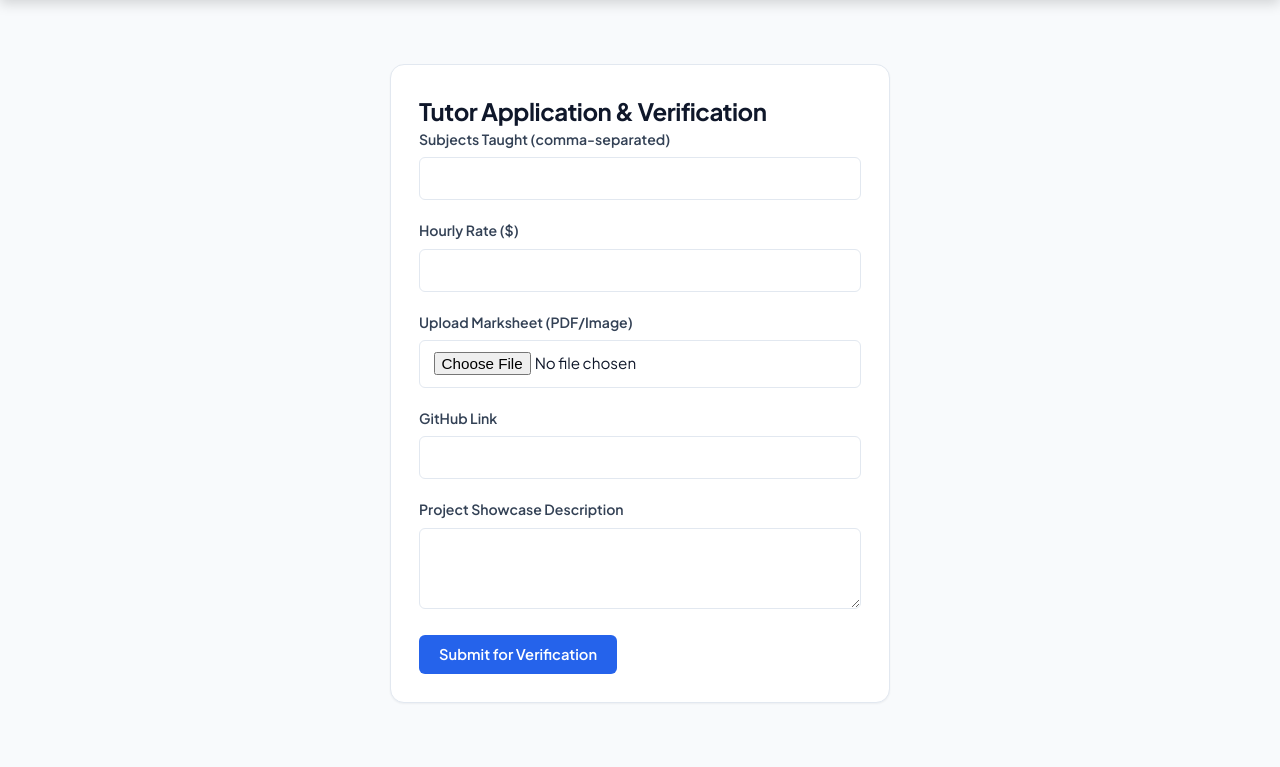
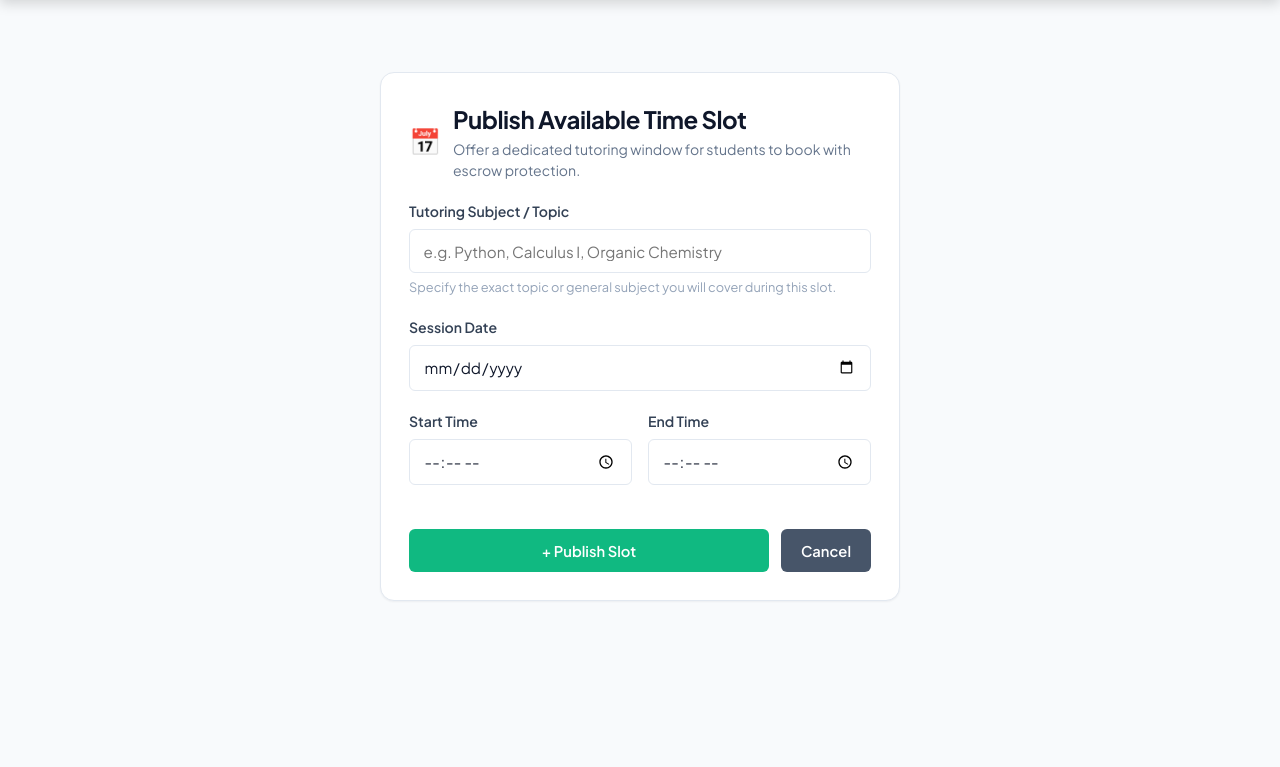
Before and after one commit to rdnk2004/peertopeer, a Django app: page /add-slot/ in a window 1280 px wide. Shown: the part 61-828 px from the top of the page. After the commit the page ends 662 px from the top, so only its background shows below. Run offline with Django 5.2, Linux system fonts and the light colour scheme; the visitor is signed in with stand-in values (Sample User, id 1).

Commit message:
fix(templates): correct add_slot form inputs and validation attributes

```diff
--- a/peertutor/core/templates/add_slot.html
+++ b/peertutor/core/templates/add_slot.html
@@ -1,30 +1,54 @@
 {% extends 'base.html' %}
 {% block content %}
-<div class="card" style="max-width: 500px; margin: 2rem auto;">
-    <h2>Tutor Application & Verification</h2>
-    <form method="POST" enctype="multipart/form-data">
+<div class="card" style="max-width: 520px; margin: 2.5rem auto;">
+    <div style="display: flex; align-items: center; gap: 0.75rem; margin-bottom: 1.25rem;">
+        <div style="font-size: 1.6rem;">📅</div>
+        <div>
+            <h2>Publish Available Time Slot</h2>
+            <p style="color: var(--text-muted); font-size: 0.88rem; margin-top: 0.15rem;">
+                Offer a dedicated tutoring window for students to book with escrow protection.
+            </p>
+        </div>
+    </div>
+
+    <form method="POST">
         {% csrf_token %}
         <div class="form-group">
-            <label>Subjects Taught (comma-separated)</label>
-            <input type="text" name="subjects" required>
+            <label for="id_subject">Tutoring Subject / Topic</label>
+            <input type="text" id="id_subject" name="subject" list="subject_suggestions" placeholder="e.g. Python, Calculus I, Organic Chemistry" required>
+            <datalist id="subject_suggestions">
+                <option value="Python Programming">
+                <option value="Data Structures & Algorithms">
+                <option value="Calculus I & II">
+                <option value="Linear Algebra">
+                <option value="Web Development (HTML/CSS/JS)">
+                <option value="Physics: Mechanics">
+            </datalist>
+            <small style="color: var(--text-subtle); font-size: 0.8rem; display: block; margin-top: 0.3rem;">
+                Specify the exact topic or general subject you will cover during this slot.
+            </small>
         </div>
+
         <div class="form-group">
-            <label>Hourly Rate ($)</label>
-            <input type="number" step="0.01" name="hourly_rate" required>
+            <label for="id_date">Session Date</label>
+            <input type="date" id="id_date" name="date" required>
         </div>
-        <div class="form-group">
-            <label>Upload Marksheet (PDF/Image)</label>
-            <input type="file" name="marksheet" required>
+
+        <div style="display: flex; gap: 1rem;">
+            <div class="form-group" style="flex: 1;">
+                <label for="id_start_time">Start Time</label>
+                <input type="time" id="id_start_time" name="start_time" required>
+            </div>
+            <div class="form-group" style="flex: 1;">
+                <label for="id_end_time">End Time</label>
+                <input type="time" id="id_end_time" name="end_time" required>
+            </div>
         </div>
-        <div class="form-group">
-            <label>GitHub Link</label>
-            <input type="url" name="github_link">
+
+        <div style="margin-top: 1.5rem; display: flex; gap: 0.75rem;">
+            <button type="submit" class="btn btn-success" style="flex: 1;">+ Publish Slot</button>
+            <a href="{% url 'dashboard' %}" class="btn btn-secondary" style="text-decoration: none;">Cancel</a>
         </div>
-        <div class="form-group">
-            <label>Project Showcase Description</label>
-            <textarea name="project_showcase" rows="3"></textarea>
-        </div>
-        <button type="submit" class="btn">Submit for Verification</button>
     </form>
 </div>
 {% endblock %}
```
